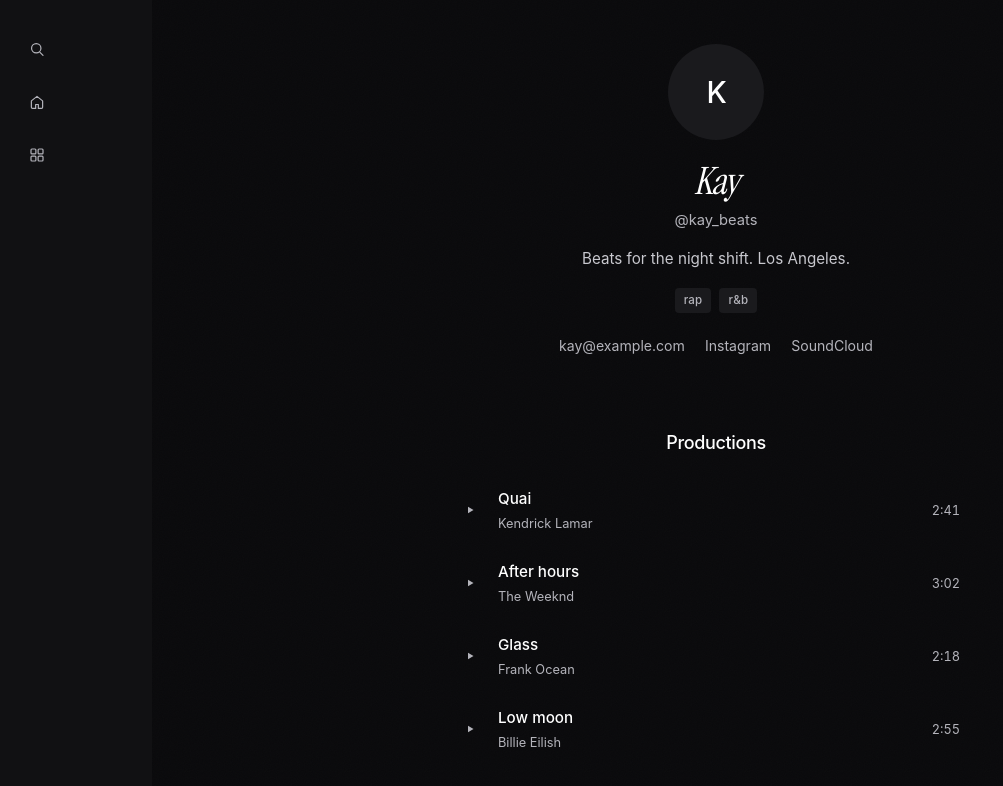
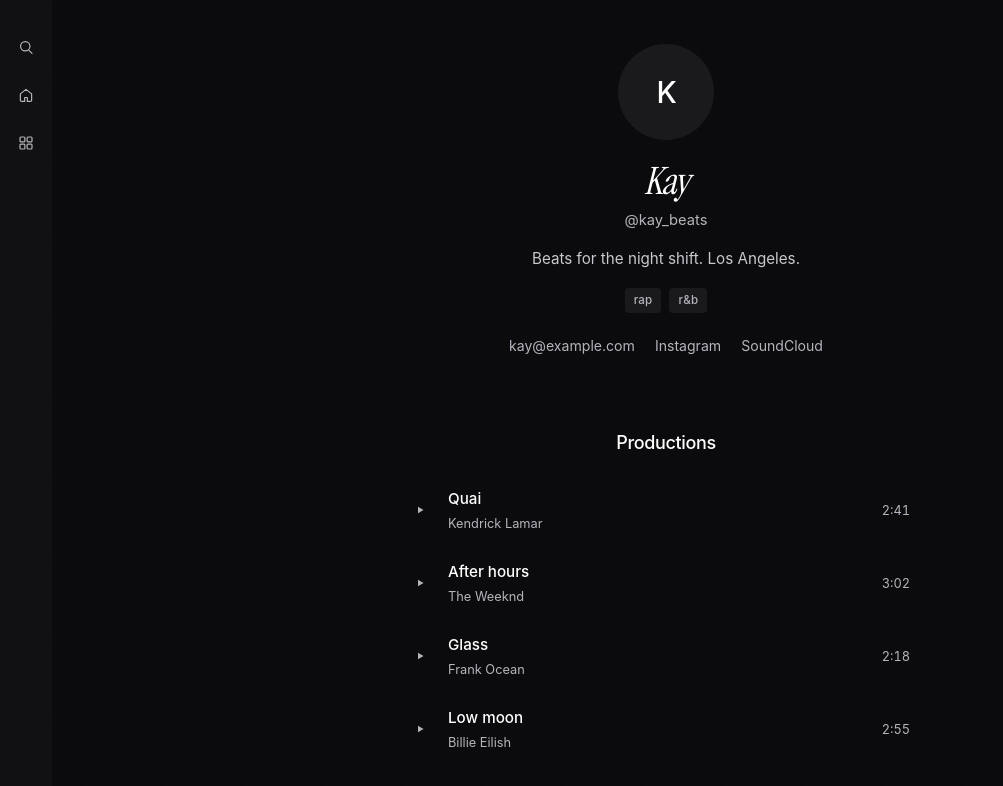
Before and after one commit to lattewei/walls, a Next.js app in the folder apps/web/: page /users/kay_beats in a window 1280 px wide. Shown: the top 786 px of the page, without its empty margins (0-1003 px from the left). Built offline with nearby package versions, Linux system fonts and the light colour scheme.

Commit message:
style(web): fold the sidebar down to icon width

```diff
--- a/apps/web/src/app/globals.css
+++ b/apps/web/src/app/globals.css
@@ -124,7 +124,7 @@ body:has(.landing-root) {
 }
 
 .studio.is-folded {
-  --rail: 152px;
+  --rail: 52px;
 }
 
 .studio::before {
@@ -148,6 +148,8 @@ body:has(.landing-root) {
   padding: 28px 16px;
   display: flex;
   flex-direction: column;
+  overflow: hidden;
+  transition: padding 320ms var(--ease);
 }
 
 .studio__side nav {
@@ -177,7 +179,15 @@ body:has(.landing-root) {
   transition: max-width 320ms var(--ease), opacity 200ms var(--ease);
 }
 
+.studio.is-folded .studio__side {
+  padding: 28px 7px;
+}
+
 .studio.is-folded .studio__item {
+  justify-content: center;
+  width: 38px;
+  height: 38px;
+  padding: 0;
   gap: 0;
 }
 
```
